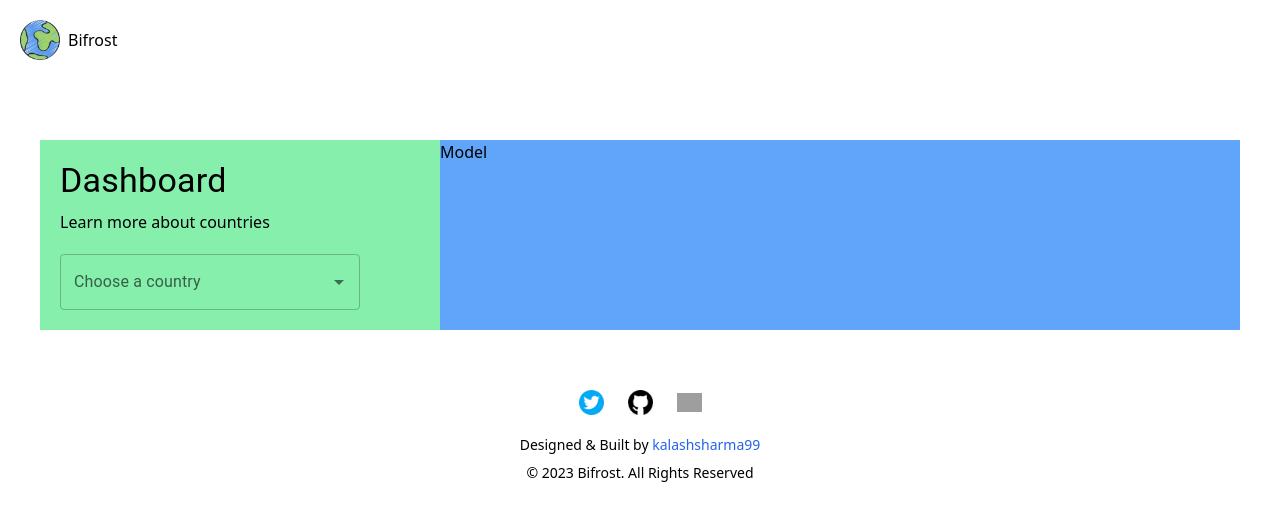
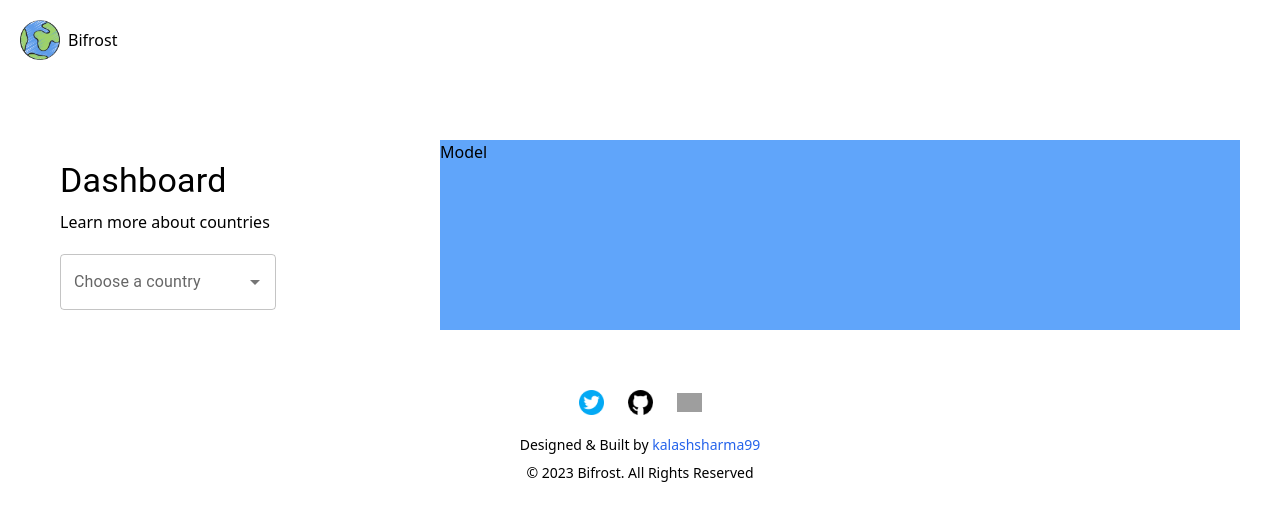
Before and after one commit to k99sharma/bifrost, a React (Vite) app: page /dashboard in a window 1280 px wide. Shown: the top 520 px of the page. Built offline with nearby package versions, Linux system fonts and the light colour scheme; grey boxes are pictures that could not be loaded.

Commit message:
add: dashboard context is added
 dashboard context is created for making searching smoother

 - dashboard context is created
 - dashboard provider is added in dashboard page
 - types for context are added

```diff
--- a/src/components/DashboardContent/DashboardContent.tsx
+++ b/src/components/DashboardContent/DashboardContent.tsx
@@ -1,11 +1,23 @@
 // importing libraries
 import { Typography } from "@mui/material";
+import { useContext, useEffect } from "react";
 
 // importing custom components
 import SearchBar from "../SearchBar/SearchBar";
 
+// import context
+import DashboardContext from "../../context/dashboardContext";
+
 // dashboard content component
 export default function DashboardContent() {
+  // context
+  const dashboardCtx = useContext(DashboardContext);
+
+  // search for details if search value changes
+  useEffect(() => {
+    console.log(dashboardCtx.currentSearch);
+  }, [dashboardCtx.currentSearch]);
+
   return (
     <div className="dashboardContent p-5 mb-5 md:mb-0">
       <div className="dashboardContent-header mb-5">
--- a/src/components/SearchBar/SearchBar.tsx
+++ b/src/components/SearchBar/SearchBar.tsx
@@ -1,19 +1,49 @@
 // importing libraries
+import { useState, useEffect, useContext } from "react";
 import { Box, TextField, Autocomplete } from "@mui/material";
 
 // importing utilities
 import countries from "../../utilities/country";
+import { CountryType } from "../../utilities/country";
+
+// importing context
+import DashboardContext from "../../context/dashboardContext";
 
 // search bar component
 export default function SearchBar() {
+  // context
+  const dashboardCtx = useContext(DashboardContext);
+
+  // states
+  const [value, setValue] = useState<CountryType | null>(null);
+  const [inputValue, setInputValue] = useState<string | undefined>("");
+
+  // set search value when the value of search changes
+  useEffect(() => {
+    if (value == null) {
+      dashboardCtx.setCurrentSearch(null);
+      return;
+    }
+
+    dashboardCtx.setCurrentSearch(value);
+  }, [value]);
+
   return (
     <div className="searchBar">
       <Autocomplete
+        value={value}
+        className="md:w-3/5"
+        onChange={(event: any, newValue: CountryType | null) => {
+          setValue(newValue);
+        }}
+        inputValue={inputValue}
+        onInputChange={(event, newInputValue) => {
+          setInputValue(newInputValue);
+        }}
         id="country-select-demo"
-        sx={{ width: 300 }}
         options={countries}
         autoHighlight
-        getOptionLabel={(option) => option.label}
+        getOptionLabel={(option) => option.label ?? option}
         renderOption={(props, option) => (
           <Box
             component="li"
--- /dev/null
+++ b/src/context/dashboardContext.tsx
@@ -0,0 +1,75 @@
+// importing libraries
+import { createContext, ReactNode, useState, useMemo } from "react";
+import { CountryType } from "../utilities/country";
+
+// dashboard context type
+type dashboardContextType = {
+  currentSearch: CountryType | null;
+  searchDetails: any | null;
+  setCurrentSearch: (arg: CountryType | null) => void;
+  setSearchDetails: (arg: any | null) => void;
+};
+
+// creating dashboard context
+const DashboardContext = createContext<dashboardContextType>({
+  currentSearch: null,
+  searchDetails: null,
+  setCurrentSearch: (val) => {},
+  setSearchDetails: (val) => {},
+});
+
+// dashboard context provider type
+type dashboardContextProviderType = {
+  children: ReactNode;
+};
+
+export function DashboardContextProvider({
+  children,
+}: dashboardContextProviderType) {
+  // states
+  const [currentSearch, setCurrentSearch] = useState<CountryType | null>(null);
+  const [searchDetails, setSearchDetails] = useState<any | null>(null);
+
+  // function to set current search
+  const currentSearchSetter = (value: CountryType | null) => {
+    // if value is null
+    if (value == null) {
+      setCurrentSearch(null);
+      return;
+    }
+
+    // set current search
+    setCurrentSearch(value);
+  };
+
+  // function to set search details
+  const searchDetailsSetter = (value: any | null) => {
+    // if value is null
+    if (value == null) {
+      setSearchDetails(null);
+      return;
+    }
+
+    // set search details
+    setSearchDetails(value);
+  };
+
+  // value for context
+  // using memoization for improving performance
+  const contextValue = useMemo(() => {
+    return {
+      currentSearch: currentSearch,
+      searchDetails: searchDetails,
+      setCurrentSearch: currentSearchSetter,
+      setSearchDetails: searchDetailsSetter,
+    };
+  }, [currentSearch]);
+
+  return (
+    <DashboardContext.Provider value={contextValue}>
+      {children}
+    </DashboardContext.Provider>
+  );
+}
+
+export default DashboardContext;
--- a/src/pages/Dashboard/Dashboard.tsx
+++ b/src/pages/Dashboard/Dashboard.tsx
@@ -1,15 +1,20 @@
+// importing context
+import { DashboardContextProvider } from "../../context/dashboardContext";
+
 // importing custom components
 import DashboardContent from "../../components/DashboardContent/DashboardContent";
 
 // dashboard component
 export default function Dashboard() {
   return (
-    <div className="dashboard md:flex my-5 p-5 md:p-10">
-      <div className="dashboard-content md:w-1/3 bg-green-300">
-        <DashboardContent />
+    <DashboardContextProvider>
+      <div className="dashboard md:flex my-5 p-5 md:p-10">
+        <div className="dashboard-content md:w-1/3">
+          <DashboardContent />
+        </div>
+
+        <div className="dashboard-model md:w-2/3 bg-blue-400">Model</div>
       </div>
-
-      <div className="dashboard-model md:w-2/3 bg-blue-400">Model</div>
-    </div>
+    </DashboardContextProvider>
   );
 }
--- a/src/utilities/country.ts
+++ b/src/utilities/country.ts
@@ -1,5 +1,5 @@
 // interface for country
-interface CountryType {
+export interface CountryType {
   code: string;
   label: string;
   phone: string;
```
